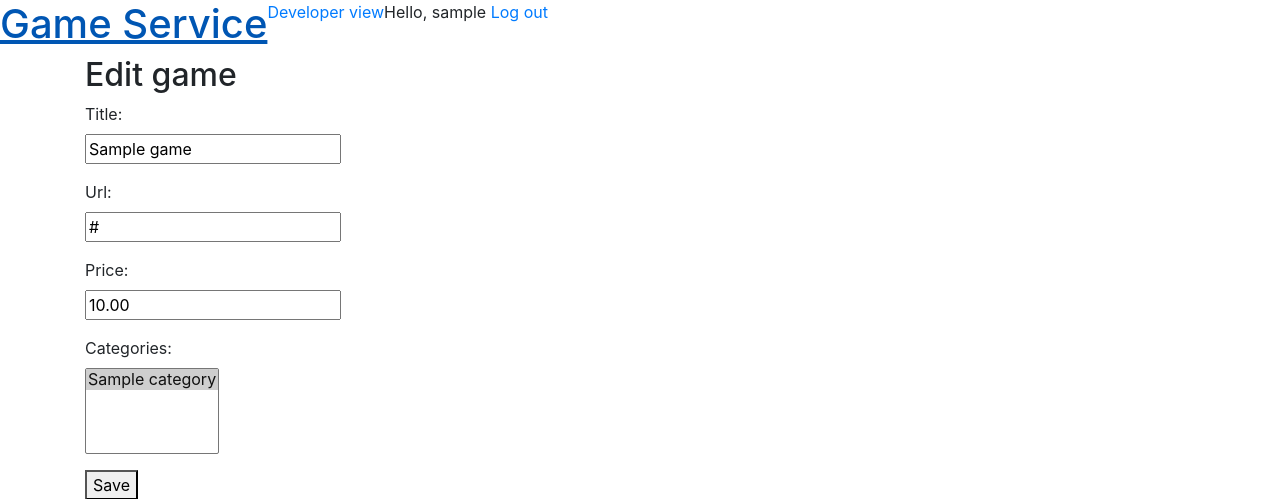
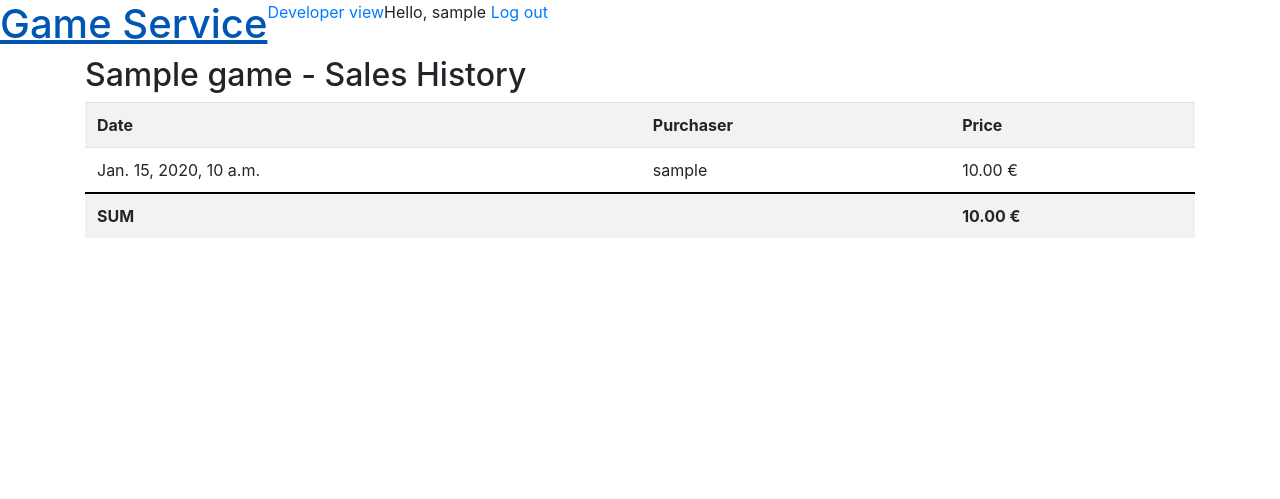
Before and after one commit to KasperNurminen/gameservice, a Django app: page /developer/1 in a window 1280 px wide. Shown: the top 499 px of the page. Run offline with Django 3.2, Linux system fonts and the light colour scheme; a user stored in the database is signed in; tables that the repository leaves empty hold one stand-in row (values such as "Sample post"); some libraries are stand-ins or nearby versions.

Commit message:
Added developer details view

```diff
--- a/gameplatform/urls.py
+++ b/gameplatform/urls.py
@@ -16,7 +16,7 @@ Including another URLconf
 from django.contrib import admin
 from django.urls import path, include
 from django.contrib.auth import views as auth_views
-from gameservice.views import Main, GameDetail, Register, Developer, DeveloperEdit, DeveloperCreate, DeveloperDelete
+from gameservice.views import Main, GameDetail, Register, Developer, DeveloperEdit, DeveloperCreate, DeveloperDelete, DeveloperDetails
 
 urlpatterns = [
     path('admin/', admin.site.urls),
@@ -24,8 +24,9 @@ urlpatterns = [
     path('', Main.as_view(), name="main"),
     path('game/<int:id>', GameDetail.as_view(), name="game"),
     path('register/', Register.as_view(), name="register"),
-    path('developer/<int:pk>', DeveloperEdit.as_view(), name="developer-edit"),
+    path('developer/<int:pk>/edit', DeveloperEdit.as_view(), name="developer-edit"),
     path('developer/', Developer.as_view(), name='developer'),
+    path('developer/<int:pk>', DeveloperDetails.as_view(), name="developer-details"),
     path('developer/new', DeveloperCreate.as_view(), name="developer-create"),
     path('developer/delete/<int:pk>', DeveloperDelete.as_view(), name="developer-delete"),
 ]
--- a/gameservice/models.py
+++ b/gameservice/models.py
@@ -62,5 +62,6 @@ class Payment(models.Model):
         Game,
         on_delete=models.CASCADE
     )
+    created_at = models.DateTimeField(auto_now_add=True)
     pid = models.CharField(max_length=64)
     sid = models.CharField(max_length=128)
--- /dev/null
+++ b/gameservice/templates/developer-details.html
@@ -0,0 +1,27 @@
+{% extends 'base.html' %}
+
+{% block content %}
+<div class="row">
+    <div class="col">
+        <h2>{{game.title}} - Sales History</h2>
+        <table class="table table-striped table-hover">
+        <tr >
+            <th>Date</th>
+            <th>Purchaser</th>
+            <th>Price</th>
+        </tr>
+        {% for row in purchases %}
+            <tr >
+            <td>{{ row.created_at }}</td>
+            <td>{{ row.user }} </td>
+            <td>{{row.price}} €</td>
+            </tr>
+        {% endfor %}
+        <tr style="border-top: 2px solid black">
+            <th>SUM</td>
+            <th> </td>
+            <th> {{total.monetary}} €</td>
+    </table>
+    </div>
+</div>
+{% endblock %}
--- a/gameservice/templates/developer.html
+++ b/gameservice/templates/developer.html
@@ -19,6 +19,7 @@
             <td>{{game.categories.all|join:", "}}</td>
              <td>{{ game.sold.count }} units, total {{game.sold.monetary}}  €</td>
             <td>
+                <a href="{% url 'developer-details' game.pk %}"><button>Details</button></a>
                 <a href="{% url 'developer-edit' game.pk %}"><button>Edit</button></a>
                 <a href="{% url 'developer-delete' game.pk %}"><button>Delete</button></a>
             </td>
--- a/gameservice/views.py
+++ b/gameservice/views.py
@@ -62,6 +62,17 @@ class DeveloperEdit(PermissionRequiredMixin, UpdateView):
     def get_success_url(self):
         return reverse('developer')
 
+class DeveloperDetails(PermissionRequiredMixin, View):
+    permission_required = 'gameservice.can_edit_games'
+    def get(self, request, pk, *args, **kwargs):
+        game = Game.objects.get(pk=pk)
+        payments = Payment.objects.filter(game__pk=pk)
+        total = {"count": len(payments), "monetary": sum([p.price for p in payments])}
+        context = {'purchases': payments,
+                   'game': game,
+                   'total': total}
+        return render(request, "developer-details.html", context=context)
+
 class DeveloperCreate(PermissionRequiredMixin, CreateView):
     permission_required = 'gameservice.can_edit_games'
 
```
Also changed, not shown: gameservice/migrations/0007_payment_created_at.py (added).
